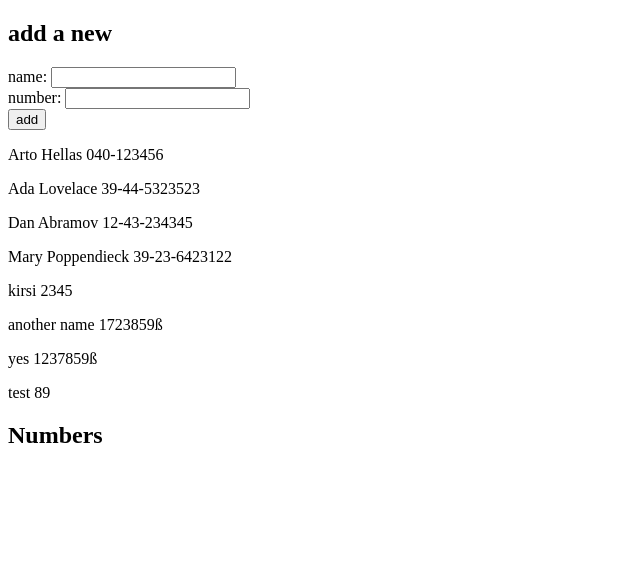
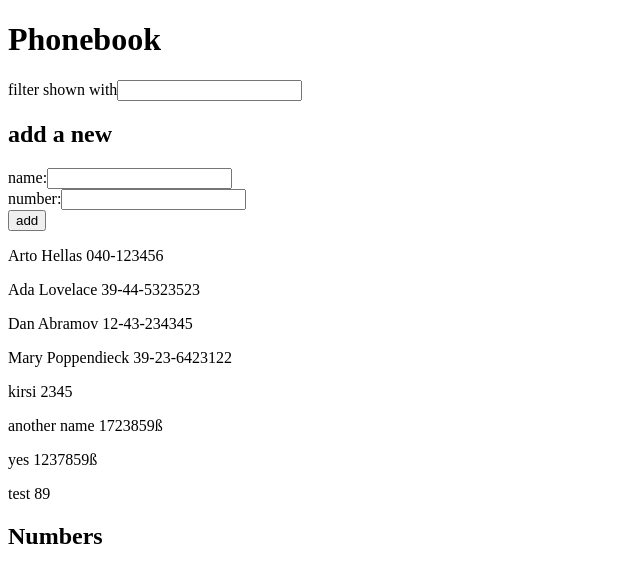
Before and after one commit to Tsaikkari/fullstack-course-hki-open-uni, a React (Create React App) app in the folder part2/phonebook/: page / in a window 1280 px wide. Shown: the top 582 px of the page, without its empty margins (0-640 px from the left). Built offline with nearby package versions, Linux system fonts and the light colour scheme; data requests are answered from the project's data file.

Commit message:
Exercise 2.9

```diff
--- a/part2/phonebook/src/App.js
+++ b/part2/phonebook/src/App.js
@@ -2,11 +2,15 @@ import React, { useState, useEffect } from 'react'
 import PeopleForm from './components/PeopleForm';
 import Person from './components/Person'
 import personService from './services/people';
+import SearchBox from './components/SearchBox';
 
 const App = () => {
   const [people, setPeople] = useState([])
   const [newName, setNewName] = useState('')
   const [newNumber, setNewNumber] = useState('')
+  const [showAll, setShowAll] = useState(true)
+  const [searchPerson, setSearchPerson]  = useState('')
+  const [filteredPeople, setFilteredPeople] = useState([])
 
   useEffect(() => {
     personService
@@ -15,6 +19,23 @@ const App = () => {
         setPeople(initialPeople)
       })
   }, [])
+
+  const peopleToShow = showAll
+  ? people
+  : filteredPeople
+
+  const handlePersonSearch = (event) => {
+    let filteredPeople = people.filter(person => {
+      return person.name.toLowerCase().includes(event.target.value.toLowerCase())
+    })
+    setSearchPerson(event.target.value)
+    if (event.target.value === '') {
+      setShowAll(peopleToShow)
+    } else {
+      setFilteredPeople(filteredPeople)
+      setShowAll(!showAll)
+    }
+  }
 
   const addPerson = (event) => {
     event.preventDefault()
@@ -49,6 +70,11 @@ const App = () => {
 
   return (
     <div>
+      <h1>Phonebook</h1>
+      <SearchBox
+        searchPerson={searchPerson}
+        handlePersonSearch={handlePersonSearch}
+      />
       <h2>add a new</h2>
       <PeopleForm
         addPerson={addPerson}
@@ -59,7 +85,7 @@ const App = () => {
       />
       <div>
       <div>
-      {people.map((person, i) =>
+      {peopleToShow.map((person, i) =>
         <Person key={i} person={person} />
       )}
       </div>
--- /dev/null
+++ b/part2/phonebook/src/components/SearchBox.js
@@ -0,0 +1,12 @@
+import React from 'react';
+
+const SearchBox = (props) => {
+  return (
+    <div>
+      filter shown with
+      <input value={props.searchPerson} onChange={props.handlePersonSearch}/>
+    </div>
+  )
+}
+
+export default SearchBox
```
Also changed, not shown: part2/phonebook/src/components/PeopleForm.js (+11 -2 lines).
